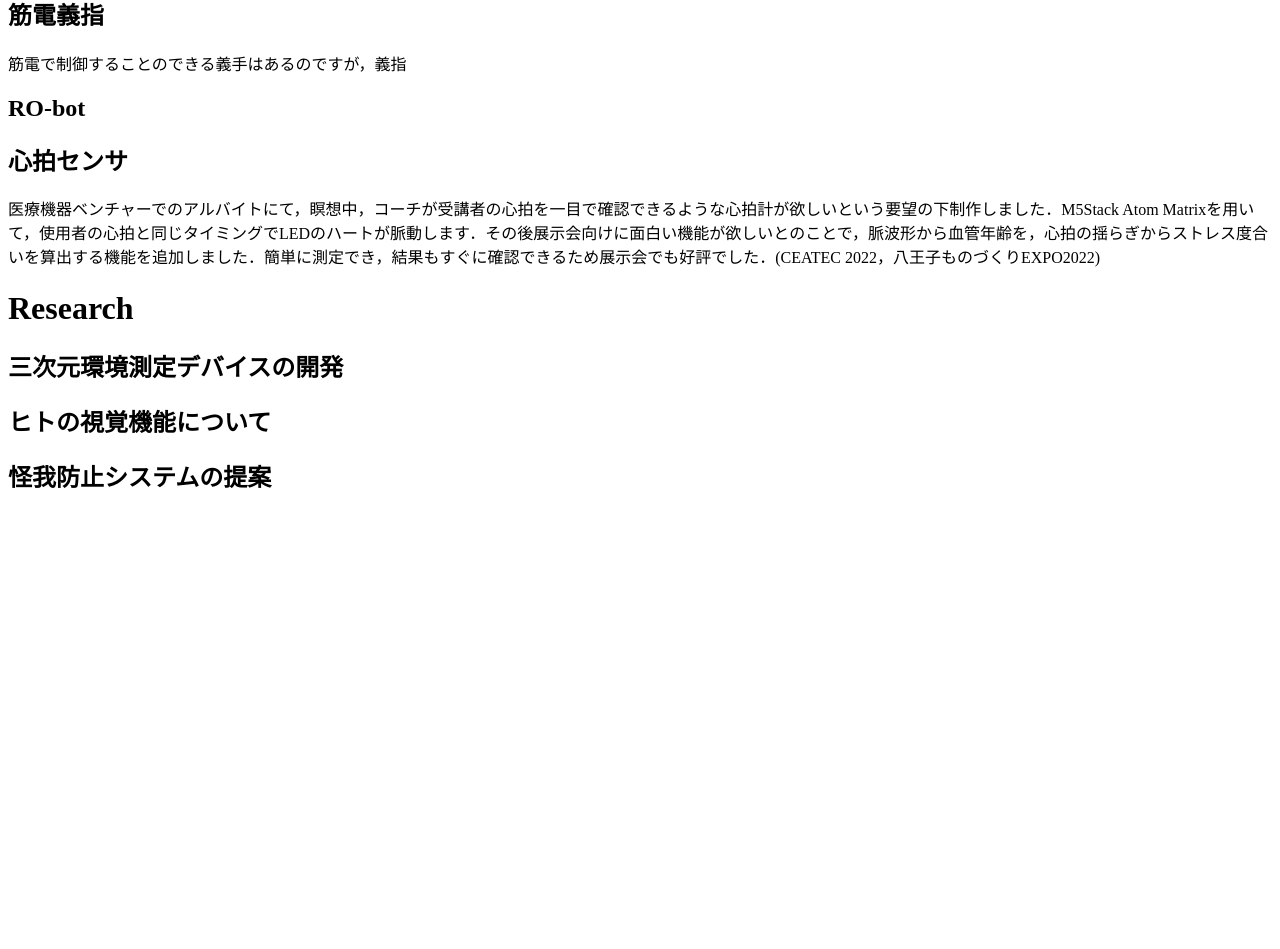
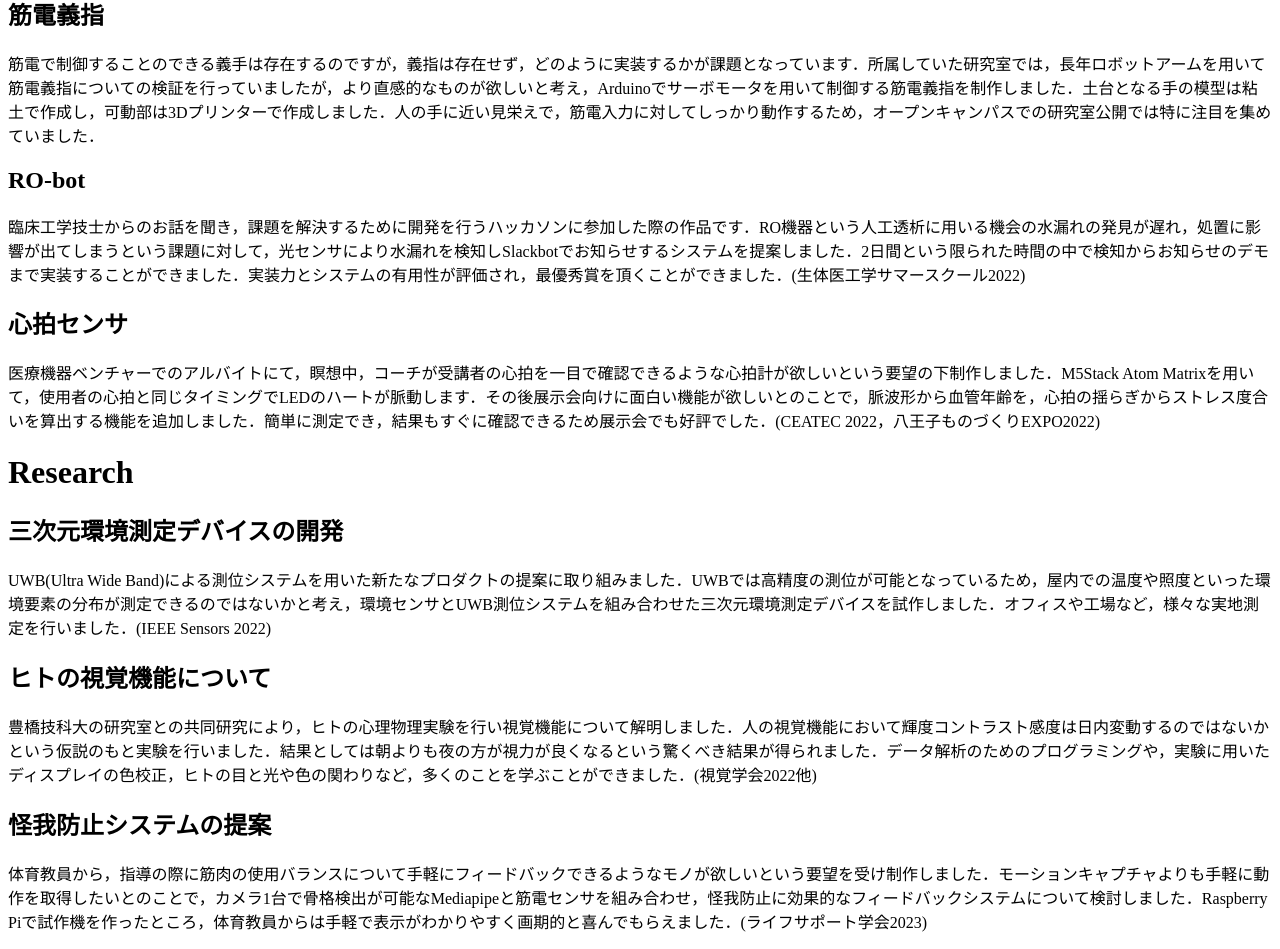
Before and after one commit to kawayossi/kawayossi.github.io, a plain HTML site: page projects.html in a window 1280 px wide. Shown: the part 208-1157 px from the top of the page. Before the commit the page ends 800 px from the top, so only its background shows below. Drawn offline with Linux system fonts and the light colour scheme.

Commit message:
Update projects.html

```diff
--- a/projects.html
+++ b/projects.html
@@ -14,15 +14,18 @@
       <li><a href="#EMG"><img src="/pic/EMGicon.PNG" width="100" height="100" alt="" /></a></li>
 </ul>
     <h2><a name="Artificalfinger">筋電義指</a></h2>
-    <p>筋電で制御することのできる義手はあるのですが，義指</p>
+    <p>筋電で制御することのできる義手は存在するのですが，義指は存在せず，どのように実装するかが課題となっています．所属していた研究室では，長年ロボットアームを用いて筋電義指についての検証を行っていましたが，より直感的なものが欲しいと考え，Arduinoでサーボモータを用いて制御する筋電義指を制作しました．土台となる手の模型は粘土で作成し，可動部は3Dプリンターで作成しました．人の手に近い見栄えで，筋電入力に対してしっかり動作するため，オープンキャンパスでの研究室公開では特に注目を集めていました．</p>
     <h2><a name="RO-bot">RO-bot</a></h2>
-    <p></p>
+    <p>臨床工学技士からのお話を聞き，課題を解決するために開発を行うハッカソンに参加した際の作品です．RO機器という人工透析に用いる機会の水漏れの発見が遅れ，処置に影響が出てしまうという課題に対して，光センサにより水漏れを検知しSlackbotでお知らせするシステムを提案しました．2日間という限られた時間の中で検知からお知らせのデモまで実装することができました．実装力とシステムの有用性が評価され，最優秀賞を頂くことができました．(生体医工学サマースクール2022)</p>
     <h2><a name="HRmonitor">心拍センサ</a></h2>
     <p>医療機器ベンチャーでのアルバイトにて，瞑想中，コーチが受講者の心拍を一目で確認できるような心拍計が欲しいという要望の下制作しました．M5Stack Atom Matrixを用いて，使用者の心拍と同じタイミングでLEDのハートが脈動します．その後展示会向けに面白い機能が欲しいとのことで，脈波形から血管年齢を，心拍の揺らぎからストレス度合いを算出する機能を追加しました．簡単に測定でき，結果もすぐに確認できるため展示会でも好評でした．(CEATEC 2022，八王子ものづくりEXPO2022)</p>
     <h1>Research</h1>
     <h2><a name="UWB">三次元環境測定デバイスの開発</a></h2>
+    <p>UWB(Ultra Wide Band)による測位システムを用いた新たなプロダクトの提案に取り組みました．UWBでは高精度の測位が可能となっているため，屋内での温度や照度といった環境要素の分布が測定できるのではないかと考え，環境センサとUWB測位システムを組み合わせた三次元環境測定デバイスを試作しました．オフィスや工場など，様々な実地測定を行いました．(IEEE Sensors 2022)</p>
     <h2><a name="Vision">ヒトの視覚機能について</a></h2>
+    <p>豊橋技科大の研究室との共同研究により，ヒトの心理物理実験を行い視覚機能について解明しました．人の視覚機能において輝度コントラスト感度は日内変動するのではないかという仮説のもと実験を行いました．結果としては朝よりも夜の方が視力が良くなるという驚くべき結果が得られました．データ解析のためのプログラミングや，実験に用いたディスプレイの色校正，ヒトの目と光や色の関わりなど，多くのことを学ぶことができました．(視覚学会2022他)</p>
     <h2><a name="EMG">怪我防止システムの提案</a></h2>
+    <p>体育教員から，指導の際に筋肉の使用バランスについて手軽にフィードバックできるようなモノが欲しいという要望を受け制作しました．モーションキャプチャよりも手軽に動作を取得したいとのことで，カメラ1台で骨格検出が可能なMediapipeと筋電センサを組み合わせ，怪我防止に効果的なフィードバックシステムについて検討しました．Raspberry Piで試作機を作ったところ，体育教員からは手軽で表示がわかりやすく画期的と喜んでもらえました．(ライフサポート学会2023)</p>
 <style>
   ul {
     display: flex;
```
